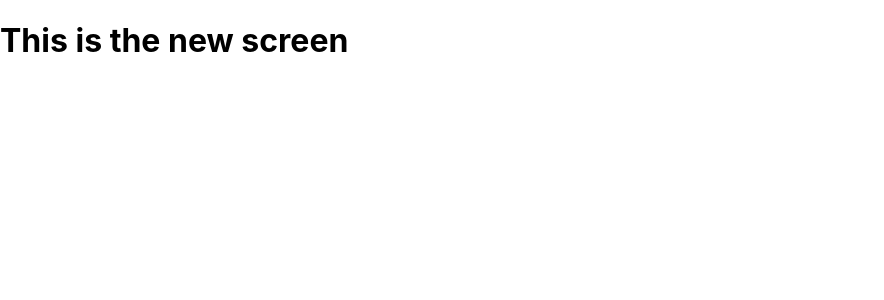
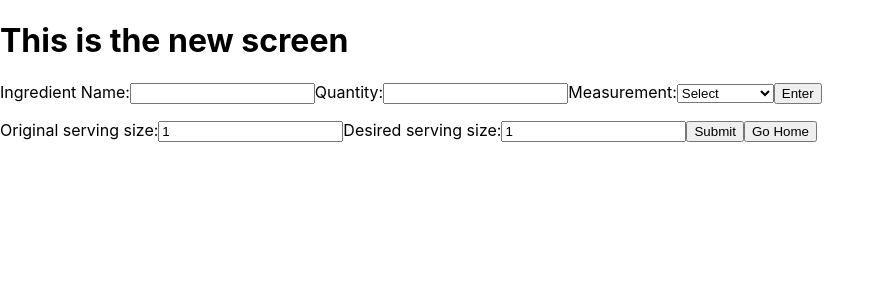
Before and after one commit to aemancil/portion-control, a React (Create React App) app: page /new-screen in a window 1280 px wide. Shown: the top 300 px of the page, without its empty margins (0-884 px from the left). Built offline with nearby package versions, Linux system fonts and the light colour scheme.

Commit message:
Added initial functionality

```diff
--- a/src/NewScreen.js
+++ b/src/NewScreen.js
@@ -1,9 +1,97 @@
-import React from 'react';
+import React, { useState } from 'react';
+import { useNavigate } from 'react-router-dom';
 
 const NewScreen = () => {
+  const [ingredients, setIngredients] = useState([]);
+  const [name, setName] = useState('');
+  const [quantity, setQuantity] = useState('');
+  const [measurement, setMeasurement] = useState('');
+  const [originalServingSize, setOriginalServingSize] = useState(1);
+  const [desiredServingSize, setDesiredServingSize] = useState(1);
+  const navigate = useNavigate();
+
+  const handleEnter = () => {
+    setIngredients([...ingredients, { name, quantity, measurement }]);
+    setName('');
+    setQuantity('');
+    setMeasurement('');
+  };
+
+  const handleSubmit = () => {
+    const factor = desiredServingSize / originalServingSize;
+    const updatedIngredients = ingredients.map((ingredient) => ({
+      ...ingredient,
+      quantity: ingredient.quantity * factor,
+    }));
+    setIngredients(updatedIngredients);
+  };
+
+  const goHome = () => {
+    navigate('/');
+  };
+
   return (
     <div>
       <h1>This is the new screen</h1>
+      <form>
+        <label>
+          Ingredient Name:
+          <input
+            type="text"
+            value={name}
+            onChange={(e) => setName(e.target.value)}
+          />
+        </label>
+        <label>
+          Quantity:
+          <input
+            type="text"
+            value={quantity}
+            onChange={(e) => setQuantity(e.target.value)}
+          />
+        </label>
+        <label>
+          Measurement:
+          <select value={measurement} onChange={(e) => setMeasurement(e.target.value)}>
+            <option value="">Select</option>
+            <option value="cups">Cups</option>
+            <option value="tablespoons">Tablespoons</option>
+            <option value="teaspoons">Teaspoons</option>
+          </select>
+        </label>
+        <button type="button" onClick={handleEnter}>
+          Enter
+        </button>
+      </form>
+      <ul>
+        {ingredients.map((ingredient, index) => (
+          <li key={index}>
+            {ingredient.name} - {ingredient.quantity} {ingredient.measurement}
+          </li>
+        ))}
+      </ul>
+      <label>
+        Original serving size:
+        <input
+          type="number"
+          value={originalServingSize}
+          onChange={(e) => setOriginalServingSize(e.target.value)}
+        />
+      </label>
+      <label>
+        Desired serving size:
+        <input
+          type="number"
+          value={desiredServingSize}
+          onChange={(e) => setDesiredServingSize(e.target.value)}
+        />
+      </label>
+      <button type="button" onClick={handleSubmit}>
+        Submit
+      </button>
+      <button type="button" onClick={goHome}>
+        Go Home
+      </button>
     </div>
   );
 };
```
